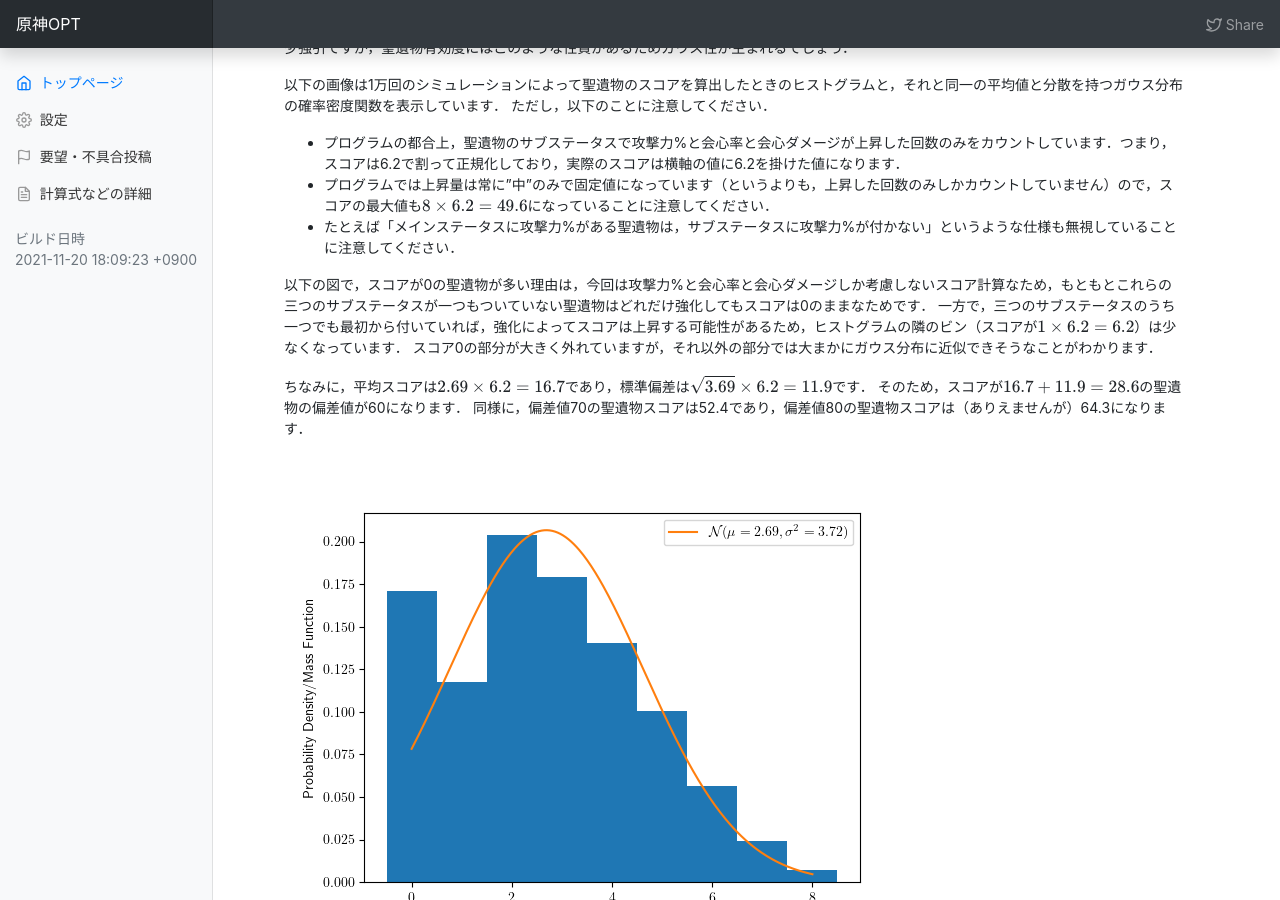
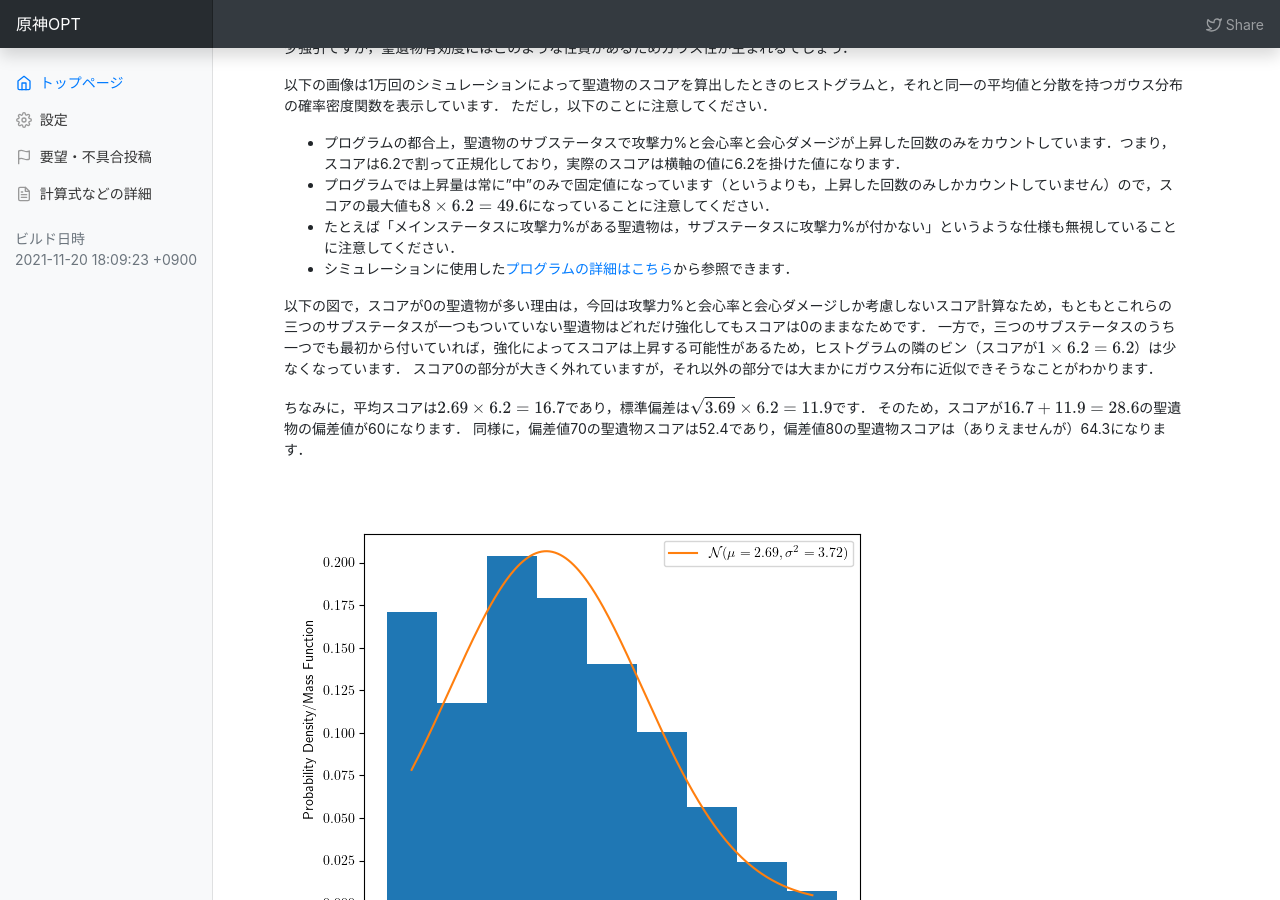
Before and after one commit to k3kaimu/genshinopt, a Jekyll site: the page built from docs/documents.md, in a window 1280 px wide and 900 px high, scrolled down 2660 px. Built offline with Jekyll 4.4.1, drawn with Linux system fonts in a browser that asks for light colours; nearby versions of some CDN libraries; formulas are drawn with MathJax 3.

Commit message:
add docs

```diff
--- a/docs/documents.md
+++ b/docs/documents.md
@@ -170,6 +170,7 @@ $$
 + プログラムの都合上，聖遺物のサブステータスで攻撃力%と会心率と会心ダメージが上昇した回数のみをカウントしています．つまり，スコアは6.2で割って正規化しており，実際のスコアは横軸の値に6.2を掛けた値になります．
 + プログラムでは上昇量は常に"中"のみで固定値になっています（というよりも，上昇した回数のみしかカウントしていません）ので，スコアの最大値も$8 \times 6.2 = 49.6$になっていることに注意してください．
 + たとえば「メインステータスに攻撃力%がある聖遺物は，サブステータスに攻撃力%が付かない」というような仕様も無視していることに注意してください．
++ シミュレーションに使用した[プログラムの詳細はこちら](https://github.com/k3kaimu/genshinopt/blob/master/program/artifact_dist/sim_artifact_reinforcement.py)から参照できます．
 
 以下の図で，スコアが0の聖遺物が多い理由は，今回は攻撃力%と会心率と会心ダメージしか考慮しないスコア計算なため，もともとこれらの三つのサブステータスが一つもついていない聖遺物はどれだけ強化してもスコアは0のままなためです．
 一方で，三つのサブステータスのうち一つでも最初から付いていれば，強化によってスコアは上昇する可能性があるため，ヒストグラムの隣のビン（スコアが$1 \times 6.2 = 6.2$）は少なくなっています．
```
